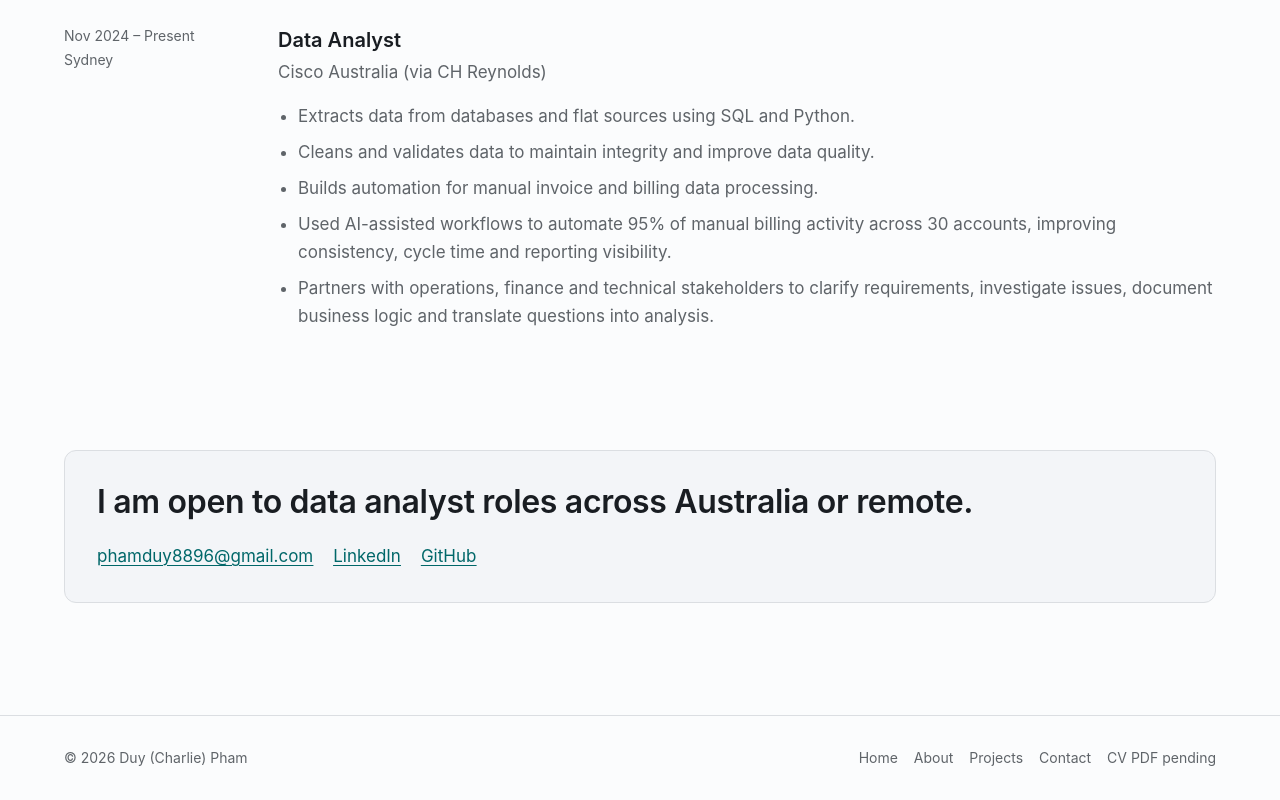
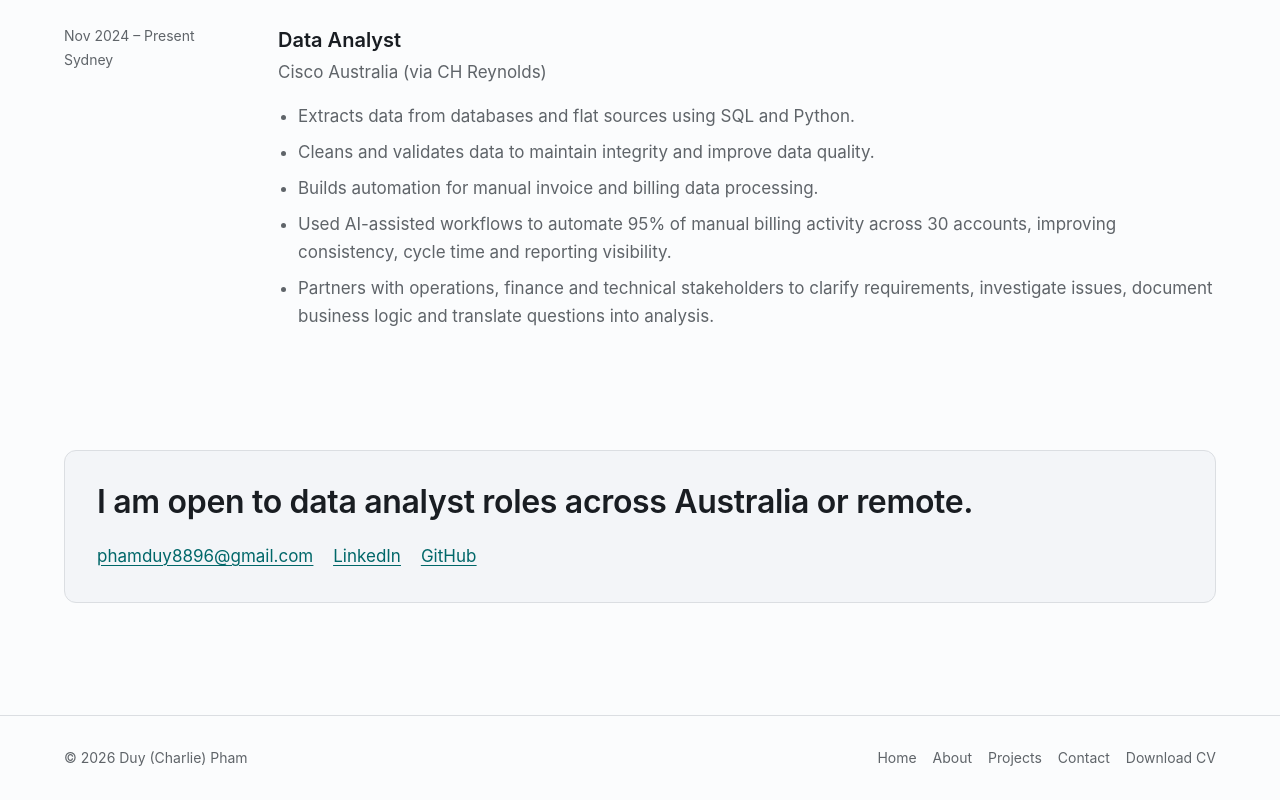
Before and after one commit to Bibententen/portfolio, a Next.js app: page / in a window 1280 px wide. Shown: the part 1760-2560 px from the top of the page. Built offline with nearby package versions, Linux system fonts and the light colour scheme; no server answers.

Commit message:
chore: remove stale CV placeholder

```diff
--- a/components/SiteFooter.tsx
+++ b/components/SiteFooter.tsx
@@ -27,7 +27,7 @@ export function SiteFooter() {
             ))}
             <li>
               <Link prefetch={false} className="hover:text-text" href="/resume">
-                CV PDF pending
+                Download CV
               </Link>
             </li>
           </ul>
```
